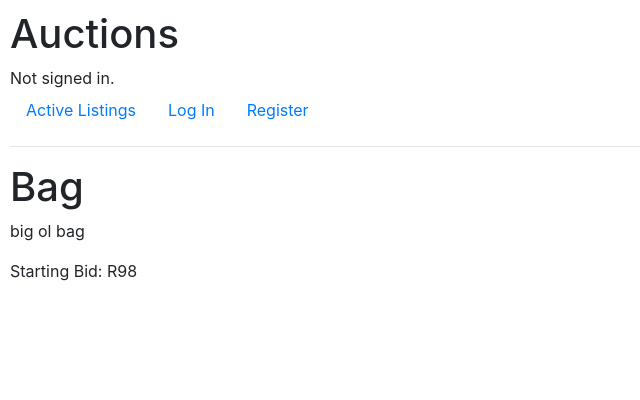
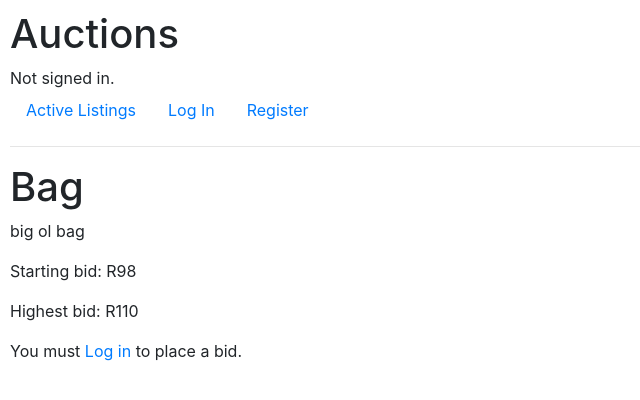
Before and after one commit to kellymacdev/Auction-website, a Django app: a page that uses auctions/templates/auctions/listing.html in a window 1280 px wide. Shown: the top 400 px of the page, without its empty margins (0-640 px from the left). Run offline with Django 3.2, Linux system fonts and the light colour scheme; data comes from the database, SQL or seed files in the repository; both versions use the stored data as it was after the commit; parts of the project's set-up code (start-up, migrations or seed data) failed here and were passed over; some libraries are stand-ins or nearby versions.

Commit message:
Final commit before merge, got bids, users and listings all inter-related

```diff
--- a/auctions/models.py
+++ b/auctions/models.py
@@ -12,16 +12,22 @@ class Listing(models.Model):
     starting_bid = models.IntegerField()
     image_url = models.URLField(blank=True)
     category = models.CharField(max_length=100, blank=True)
-    current_bid = models.IntegerField(default=0)
+    current_bid = models.IntegerField(default=0, null=True)
+    user = models.ForeignKey(User, on_delete=models.CASCADE)
 
     def __str__(self):
         return f"Listing {self.id}. {self.title}"
 
 class Bid(models.Model):
-    pass
-    #bid_amount = models.IntegerField(default=0)
-    #user = models.ForeignKey(User, on_delete=models.CASCADE)
-    #to link a user to a bid, on deleting a user, their bids are deleted too
+    #pass
+    bid_amount = models.IntegerField(default=0)
+    user = models.ForeignKey(User, on_delete=models.CASCADE, related_name='bids')
+    item = models.ForeignKey(Listing, on_delete=models.CASCADE, related_name='bids')
+    #to link a user to their bids. On deleting a user, their bids are deleted too
+    #to link an item to bids. "
+
+    def __str__(self):
+        return f"{self.user} bid R{self.bid_amount} on {self.item} listing"
 
 class Comment(models.Model):
     pass
--- a/auctions/templates/auctions/listing.html
+++ b/auctions/templates/auctions/listing.html
@@ -10,14 +10,16 @@
         <img src="{{ item.image_url }}" alt="picture of a {{ item.title }}">
     {% endif %}
     <p>{{ item.description }}</p>
+    <p>Starting bid: R{{ item.starting_bid }}</p>
     <!-- fix later, should be current bid -->
-    {% if item.current_bid != 0 %}
-    <p id="starting-bid-title">Current Bid:
-        R{{ item.current_bid }}</p>
+
+    {% if item.bids.all %} <!-- if the list of bids is not empty-->
+        <p>Highest bid: R{{ highest_bid.bid_amount }}</p>
     {% else %}
-        <p id="starting-bid-title">Starting Bid:
-        R{{ item.starting_bid }}</p>
+        <p>No bids yet. Be the first to bid!</p>
     {% endif %}
+
+    <!-- spot for showing who holds the current highest bid -->
 
     {% if item.category != '' %}
         <p id="category-title">Category: {{ item.category }}</p>
@@ -27,24 +29,28 @@
         <!-- add to watchlist -->
 
 
-        <form action="{% url 'new_bid' title=item.title%}" method="post">
+        <form action="{% url 'new_bid' title=item.title %}" method="POST">
         {% csrf_token %}
-            {% if item.current_bid == 0 %}
-                <label for="new_bid">Be the first to bid:</label>
-                <input id="new_bid" type="number" name="new_bid" min={{ item.starting_bid }}>
+        <label for="new_bid_input">Place a bid:</label>
+            {% if highest_bid %}
+                <input id="new_bid_input" type="number" name="new_bid" min={{ highest_bid.bid_amount }} step="0.01">
             {% else %}
-                <label for="new_bid">Place a bid:</label>
-                <input id="new_bid" type="number" name="new_bid" min={{ item.current_bid }}>
+                <input id="new_bid_input" type="number" name="new_bid" min={{ item.starting_bid }} step="0.01">
             {% endif %}
         <input type="submit">
         </form>
 
-        {% if bid_message %}
+        {% if equal_bid_message is True %}
             <div id="bid-too-low">
-                <p>{{ bid_message }}</p>
+            {% if highest_bid %}
+                 <p>You must bid <strong>higher</strong> than the current bid of R{{ highest_bid.bid_amount }}.</p>
+            {% else %}
+                <p>You must bid <strong>higher</strong> than the starting bid of R{{ item.starting_bid }}.</p>
+            {% endif %}
             </div>
         {% endif %}
-
+    {% else %}
+        <p>You must <a href="{% url 'login' %}">Log in</a> to place a bid.</p>
     {% endif %}
 
 {% endblock %}
--- a/auctions/views.py
+++ b/auctions/views.py
@@ -6,7 +6,7 @@ from django.shortcuts import render, redirect
 from django.urls import reverse
 from django import forms
 
-from .models import User, Listing
+from .models import User, Listing, Bid
 
 class NewListingForm(forms.ModelForm):
     class Meta:
@@ -19,10 +19,16 @@ class NewListingForm(forms.ModelForm):
 
 def index(request):
     all_listings = Listing.objects.all()
-    return render(request, "auctions/index.html",{
-        "active_listings": all_listings
-    })
-
+    listings_and_highest_bids = []
+    for item in all_listings:
+        highest_bid = item.bids.order_by("-bid_amount").first()
+        listings_and_highest_bids.append({
+            "listing": item,
+            "highest_bid": highest_bid
+        })
+    return render(request, "auctions/index.html", {
+            "listings_and_highest_bids": listings_and_highest_bids
+            }) # returns list of all listings plus their highest bids
 
 def login_view(request):
     if request.method == "POST":
@@ -76,8 +82,10 @@ def register(request):
         return render(request, "auctions/register.html")
 
 def listing(request, title):
+    item = Listing.objects.get(title=title)
     return render(request, "auctions/listing.html", {
-        "item": Listing.objects.get(title=title),
+        "item": item,
+        "highest_bid": item.bids.order_by("-bid_amount").first()
     })
 
 @login_required
@@ -86,7 +94,9 @@ def create_listing(request):
         new_listing = NewListingForm(request.POST)
         if new_listing.is_valid():
             title = new_listing.cleaned_data["title"]
-            new_listing.save()
+            new= new_listing.save(commit=False)
+            new.user = request.user
+            new.save()
             return redirect(reverse("listing", args=[title]))
     else:
         return render(request, "auctions/create_listing.html", {
@@ -98,16 +108,32 @@ def create_listing(request):
 def new_bid(request,title):
     item = Listing.objects.get(title=title)
     if request.method == "POST":
-        bid = int(request.POST["new_bid"])
+        bid = int(request.POST.get("new_bid"))
+        current_highest_bid = item.bids.order_by("-bid_amount").first()
 
-        if bid <= item.current_bid:
-            return render(request, "auctions/listing.html", {
-                "item": item,
-                "bid_message": f"You must bid higher than item.current_bid."
-            })
+        #if there has already been a bid
+        if current_highest_bid is not None:
+            current_bid_amount = int(current_highest_bid.bid_amount)
+            if current_bid_amount >= bid: #new bid is less than highest bid
+                return render(request, "auctions/listing.html", {
+                    "item": item,
+                    "equal_bid_message": True,
+                    "highest_bid": item.bids.order_by("-bid_amount").first()
+                })
+            else:
+                new_bid = Bid(bid_amount=bid, user=request.user, item=item)
+                new_bid.save()
+                return redirect('listing',title=item.title)
+
+        #if there hasn't been a bid yet
         else:
-            item.current_bid = bid
-            item.save()
-            return render(request, "auctions/listing.html", {
-            "item": Listing.objects.get(title=title)
-            })
+            if item.starting_bid >= bid: #new bid is less than starting bid
+                return render(request, "auctions/listing.html", {
+                    "item": item,
+                    "equal_bid_message": True
+                    #f"You must bid higher than the starting bid of R{item.starting_bid}."
+                })
+            else:
+                new_bid = Bid(bid_amount=bid, user=request.user, item=item)
+                new_bid.save()
+                return redirect('listing',title=item.title)
```
Also changed, not shown: auctions/templates/auctions/index.html (+14 -10 lines), auctions/migrations/0001_initial.py, auctions/migrations/0002_alter_listing_current_bid.py, auctions/migrations/0002_bid_comment_listing.py (deleted), db.sqlite3, 2 other files.
